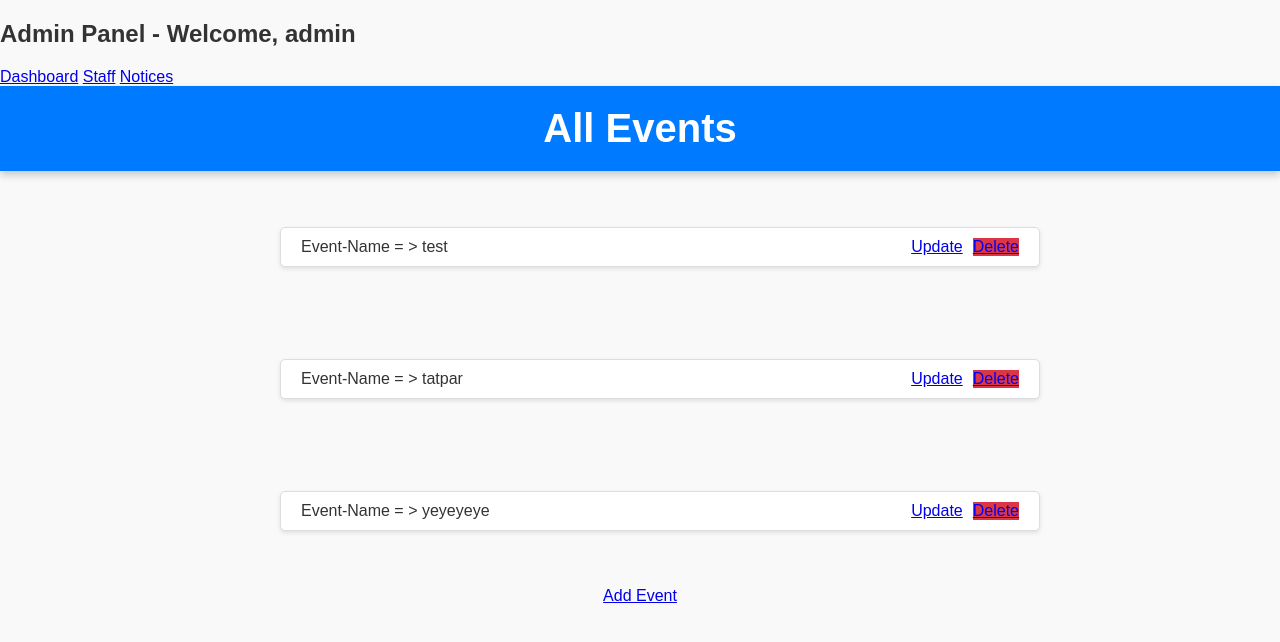
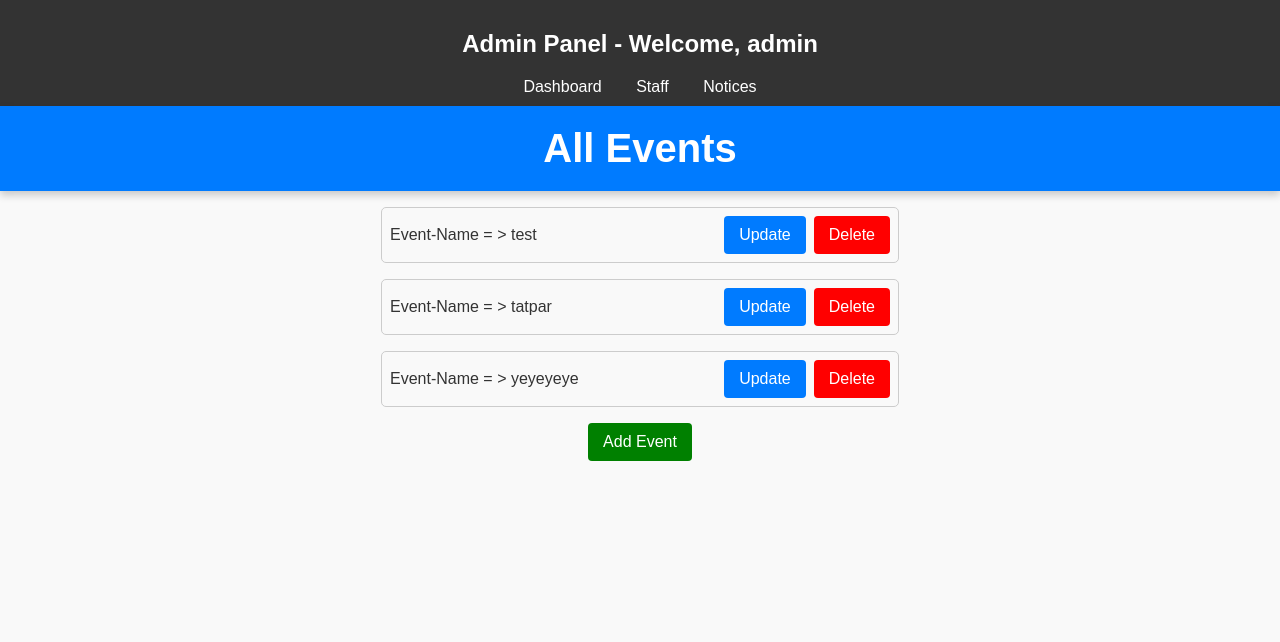
Before and after one commit to Shishir-Kc/Shree-Rastriya-Secondary-School, a Django app: page /Shree-Rastriya-Secondary-School/admin/event/lists in a window 1280 px wide. Shown: the top 642 px of the page. Run offline with Django 5.2, Linux system fonts and the light colour scheme; a user stored in the database is signed in; data comes from the database, SQL or seed files in the repository; both versions use the stored data as it was after the commit.

Commit message:
made some minor changes in the files

```diff
--- a/Shree_Rastriya_Secondary_School/home/static/home/css/event_list.css
+++ b/Shree_Rastriya_Secondary_School/home/static/home/css/event_list.css
@@ -7,7 +7,29 @@ body {
     color: #333;
 }
 
-/* Header Styles */
+.navbar {
+    background-color: #333;
+    color: #fff;
+    padding: 10px;
+    text-align: center;
+}
+.navbar a {
+    color: #fff;
+    text-decoration: none;
+    margin: 0 15px;
+}
+.navbar a:hover {
+    text-decoration: underline;
+}
+.container {
+    max-width: 1200px;
+    margin: 20px auto;
+    padding: 20px;
+    background: #fff;
+    border-radius: 8px;
+    box-shadow: 0 4px 6px rgba(0, 0, 0, 0.1);
+}
+
 header {
     background-color: #007bff;
     color: #fff;
@@ -21,65 +43,81 @@ header h1 {
     font-size: 2.5em;
 }
 
-/* Events Container */
 .events-container {
-    max-width: 800px;
-    margin: 20px auto;
-    padding: 20px;
+    margin: 10px 0;
 }
 
-/* Event List Styles */
 .events-list {
-    display: flex;
-    flex-direction: column;
-    gap: 10px;
+    list-style-type: none;
+    padding: 0;
 }
 
 .event-item {
     display: flex;
-    justify-content: space-between;
+    justify-content: space-between; /* Aligns title and buttons on opposite ends */
     align-items: center;
-    background-color: #fff;
-    border: 1px solid #ddd;
-    padding: 10px 20px;
+    padding: 8px; /* Reduced padding to make the box smaller */
+    border: 1px solid #ccc;
     border-radius: 5px;
-    box-shadow: 0 2px 4px rgba(0, 0, 0, 0.1);
-    transition: transform 0.2s ease, box-shadow 0.2s ease;
+    margin-bottom: 8px; /* Reduced margin */
+    background: #f9f9f9;
+    max-width: 500px; /* Set a maximum width for the event box */
+    margin-left: auto;
+    margin-right: auto; /* Centers the box */
 }
 
-.event-item:hover {
-    transform: scale(1.05);
-    box-shadow: 0 4px 8px rgba(0, 0, 0, 0.2);
+.event-title {
+    font-size: 16px; /* Smaller font size */
+    font-weight: bold;
+    flex: 1; /* Makes the title take up the remaining space */
+    word-wrap: break-word;
+    text-align: left;
 }
 
-/* Button Styles */
 .event-buttons {
     display: flex;
-    gap: 10px;
+    gap: 8px; /* Reduced gap between buttons */
 }
 
-.event-buttons button {
-    padding: 5px 10px;
-    font-size: 14px;
-    color: #fff;
+.update-btn {
+    padding: 5px 8px; /* Smaller button padding */
     border: none;
-    border-radius: 5px;
+    background-color: #007BFF;
+    color: white;
     cursor: pointer;
-    transition: background-color 0.2s ease;
+    border-radius: 4px;
+    font-size: 13px; /* Smaller font size */
 }
 
-.event-buttons .update-btn {
-    background-color: #28a745;
+.delete-btn{
+    display: inline-block;
+    padding: 10px 15px;
+    color: #fff;
+    background-color: #ff0000;
+    text-decoration: none;
+    border-radius: 4px;
+}
+.add-btn{
+    display: inline-block;
+    padding: 10px 15px;
+    color: #fff;
+    background-color:green;
+    text-decoration: none;
+    border-radius: 4px;
 }
 
-.event-buttons .update-btn:hover {
-    background-color: #218838;
+.btn {
+    display: inline-block;
+    padding: 10px 15px;
+    color: #fff;
+    background-color: #007BFF;
+    text-decoration: none;
+    border-radius: 4px;
+}
+.btn:hover {
+    background-color: #0056b3;
 }
 
-.event-buttons .delete-btn {
-    background-color: #dc3545;
+.delete-btn:hover {
+    background-color: red;
 }
-
-.event-buttons .delete-btn:hover {
-    background-color: #c82333;
-}
```
Also changed, not shown: Shree_Rastriya_Secondary_School/db.sqlite3, Shree_Rastriya_Secondary_School/home/migrations/0005_event_user.py (added), Shree_Rastriya_Secondary_School/home/migrations/0006_delete_event.py (added), Shree_Rastriya_Secondary_School/home/migrations/0007_event.py (added).
